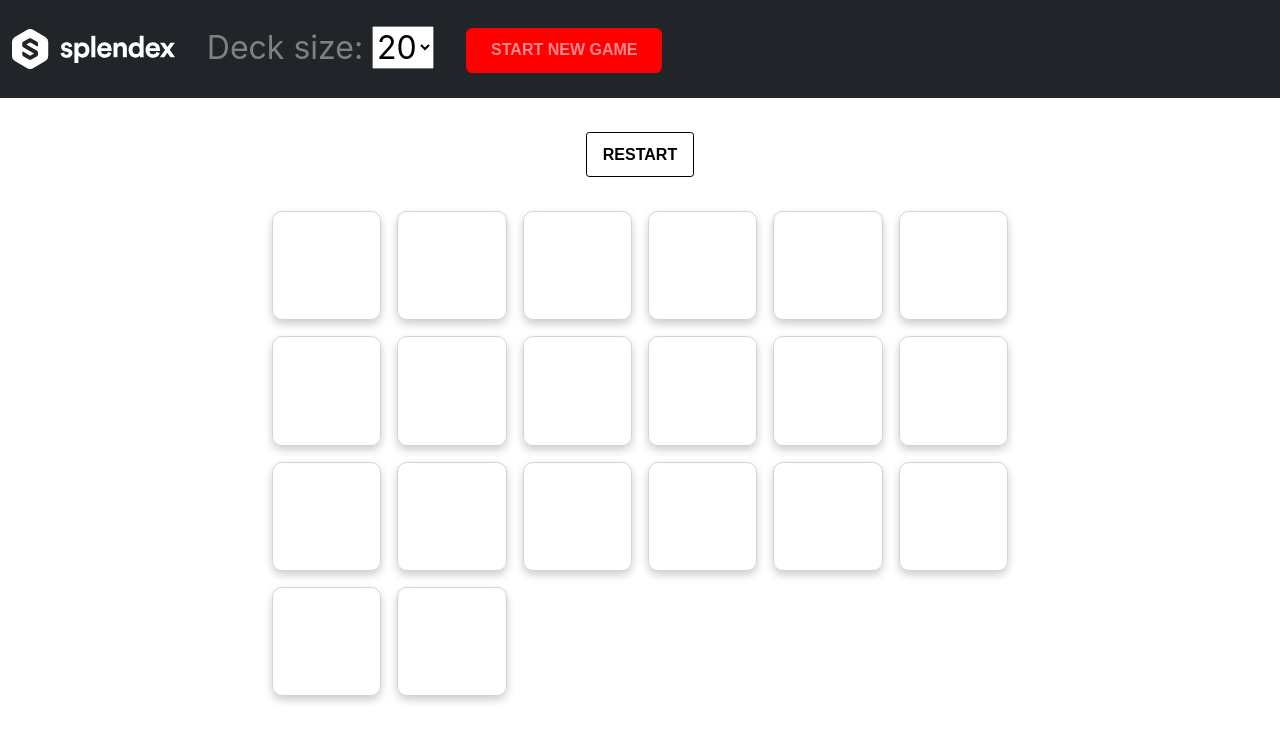
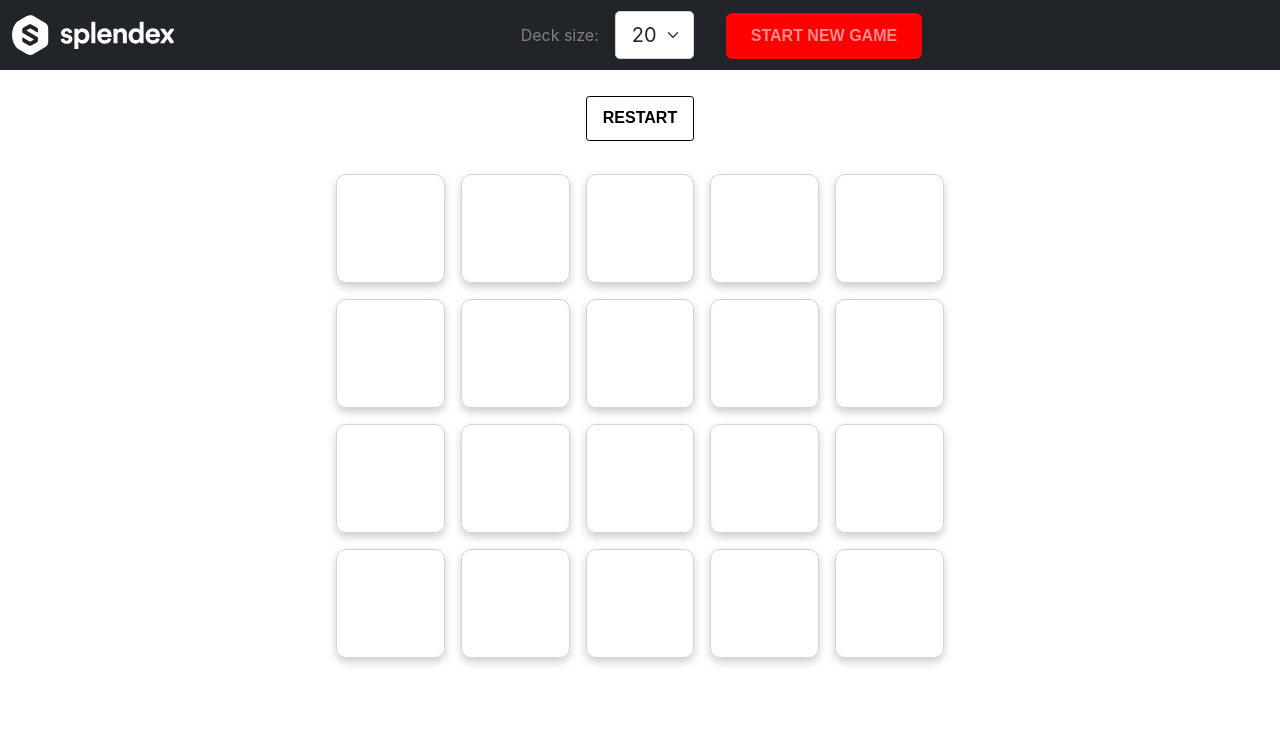
Before and after one commit to vargaae/sx-homework-react, a React (Create React App) app: page /game in a window 1280 px wide. Shown: the top 742 px of the page. Built offline with nearby package versions, Linux system fonts and the light colour scheme.

Commit message:
fix the styling

```diff
--- a/src/App.css
+++ b/src/App.css
@@ -1,5 +1,18 @@
 .App {
   text-align: center;
+}
+
+.navbar {
+  height: 70px;
+}
+
+.nav-logo {
+  height: 5vh;
+}
+
+.nav-item {
+  padding: 1rem;
+  font-size: 2rem;
 }
 
 .mainframe {
@@ -7,7 +20,8 @@
 }
 
 .board-content {
-  margin: 2rem 20%;
+  max-width: 40rem;
+  margin-inline: auto;
 }
 
 .decksize {
@@ -38,12 +52,3 @@ button.restart {
   text-transform: uppercase;
   font-weight: 700;
 }
-
-.nav-logo {
-  height: 5vh;
-}
-
-.nav-item {
-  padding: 1rem;
-  font-size: 2rem;
-}
--- a/src/components/Nav.tsx
+++ b/src/components/Nav.tsx
@@ -19,13 +19,19 @@ const Nav = () => {
         >
           <span className="navbar-toggler-icon"></span>
         </button>
-          <ul className="navbar-nav me-auto mb-2 mb-md-0">
+        <div className="d-flex justify-content-start align-items-center">
+              <span className="decksize">Deck size: </span>
+          <ul className="navbar-nav me-auto mb-2 mb-lg-0">
             <li className="nav-item">
-              <span className="decksize">Deck size: </span>
-              <select>
+              <select
+                className="form-select form-select-lg"
+                aria-label="deck-size select"
+              >
                 <option>20</option>
               </select>
             </li>
+          </ul>
+          <ul className="navbar-nav me-auto mb-2 mb-lg-0">
             <li className="nav-item">
               <button className="w-800 btn btn-lg start">
                 <Link className="nav-link" to="/game">
@@ -35,6 +41,8 @@ const Nav = () => {
             </li>
           </ul>
         </div>
+        <div></div>
+      </div>
     </nav>
   );
 };
--- a/src/pages/Home.css
+++ b/src/pages/Home.css
@@ -7,27 +7,29 @@
 
 
 .container {
-  display: flex;
   background-color: white;
   width: auto;
 }
 
 .intro-content {
-  width: 50%;
-  padding-top: 3rem;
+  width: 100%;
+}
 
-}
 .img-content {
-  width: 50%;
+  width: auto;
+  height: 10%;
+  padding: 10px 10%;
 }
 
 img {
-  width: 100%;
+  max-width: 100%;
+  height: auto;
+  border-radius: 1em;
 }
 
 .intro-img {
-  height: 100%;
-  padding: 3rem;
+  max-width: 100%;
+  height: auto;
 }
 
 .intro-content h1 {
@@ -41,3 +43,13 @@ img {
   font-size: 21px;
   font-weight: 400;
 }
+
+@media screen and (min-width: 680px) {
+  .container {
+    display: flex;
+  }
+  .intro-content {
+    width: 50%;
+    padding-top: 3rem;
+  }
+}
--- a/src/pages/Home.tsx
+++ b/src/pages/Home.tsx
@@ -4,12 +4,10 @@ import logo from "../images/splendex-logo.svg";
 const Home = () => {
   return (
     <div className="container">
-      <div className="img-content">
-        <img src="https://splendex.io/wp-content/uploads/image-branding-blog-preview.jpg" alt="splendex img" className="intro-img" />
-      </div>
+
       <div className="intro-content">
         <div>
-        <h2>Homework Game Rules</h2>
+        <h2>Card-matching Game Rules</h2>
           <p>
             Choose a card and carefully turn it over with clicking. Be sure not
             to bother the surrounding cards. The player then selects another
@@ -23,6 +21,9 @@ const Home = () => {
           </p>
         </div>
       </div>
+      <div className="img-content">
+        <img src="https://splendex.io/wp-content/uploads/image-branding-blog-preview.jpg" alt="splendex img" className="intro-img" />
+      </div>
     </div>
   );
 };
```
